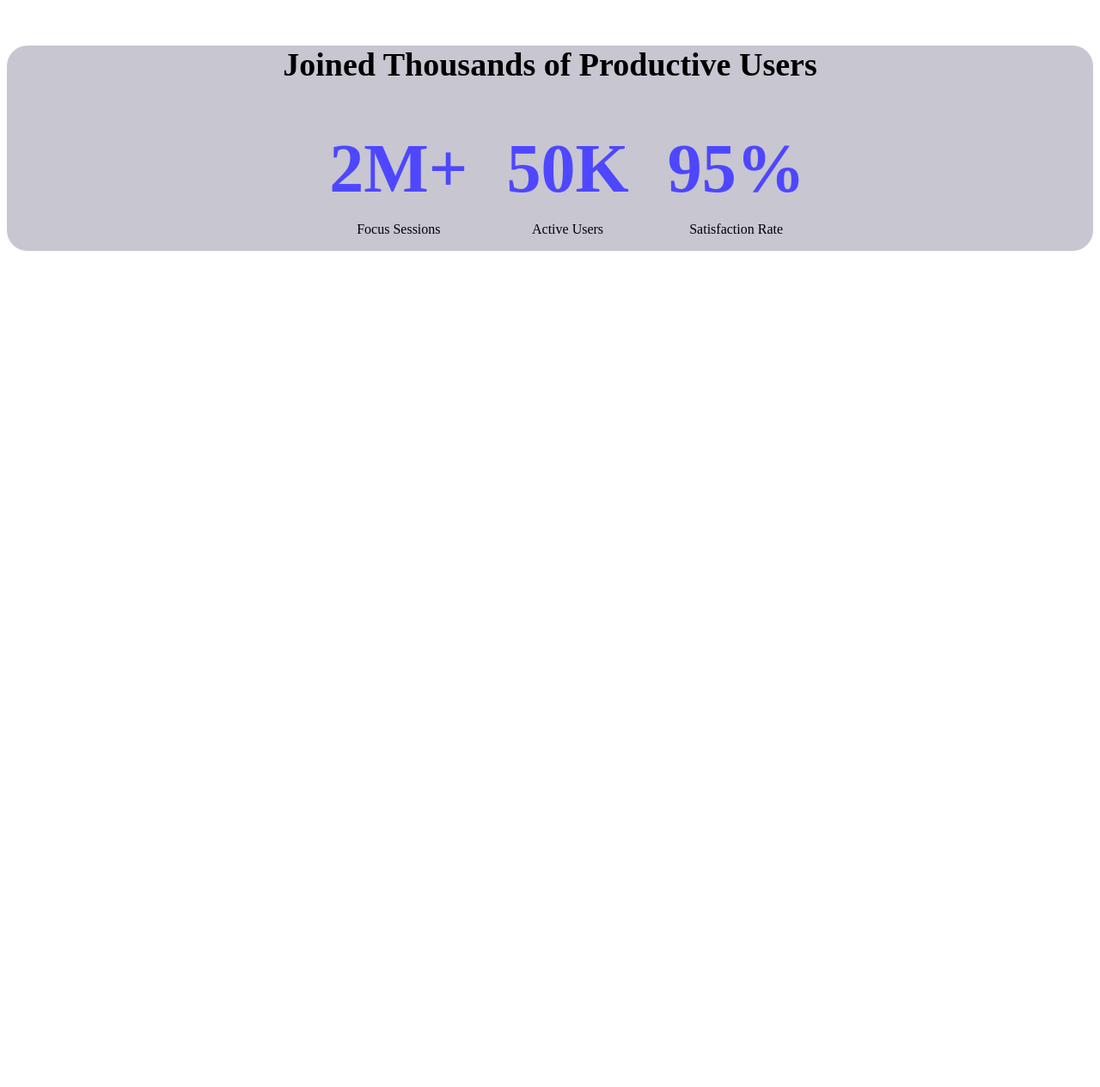
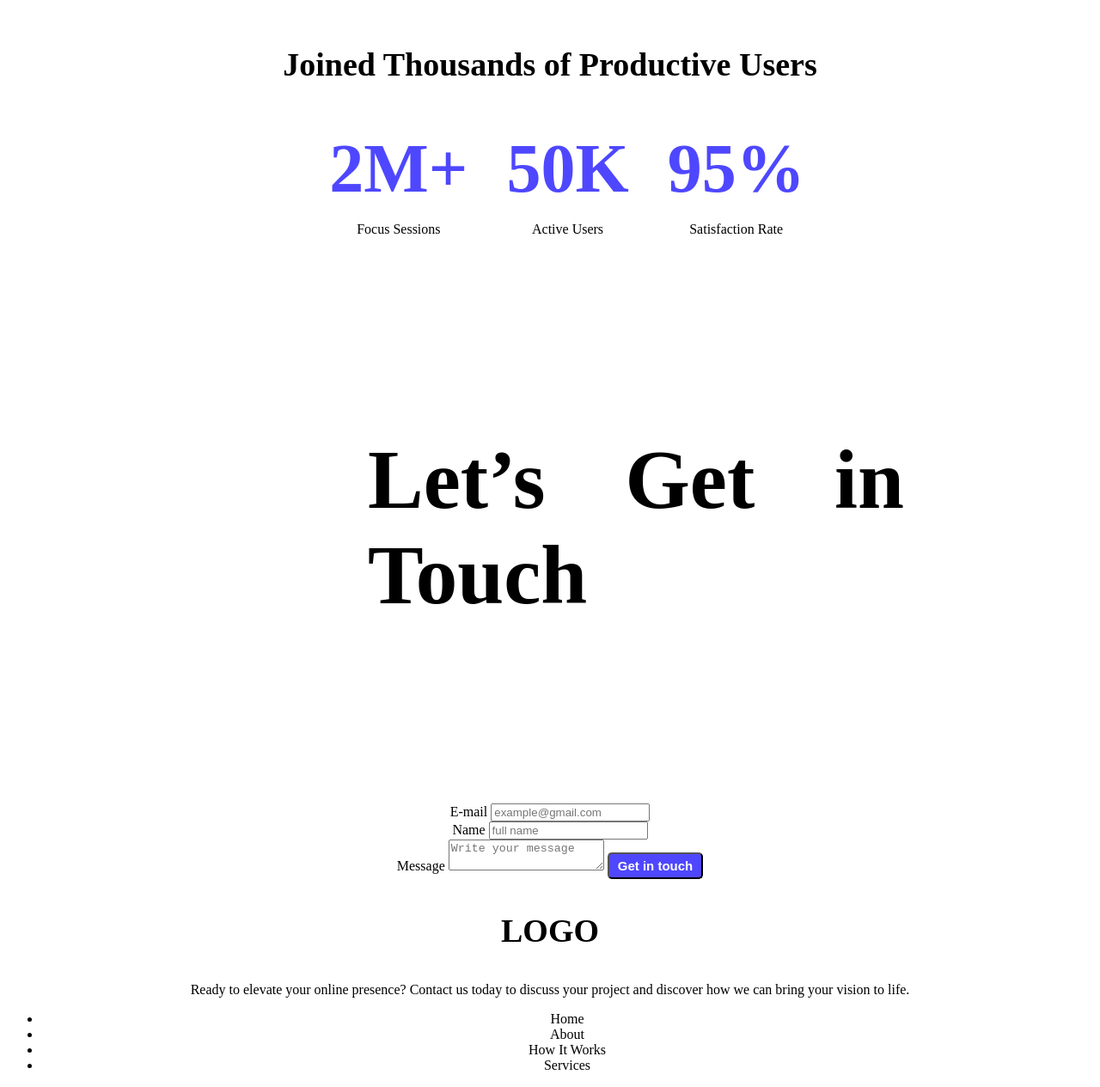
Before and after one commit to AKASH1405-MJOLNIR/Assignment-o1, a plain HTML site: page index.html in a window 1280 px wide. Shown: the part 1292-2557 px from the top of the page at 86% size. Before the commit the page ends 1592 px from the top, so only its background shows below. Drawn offline with Linux system fonts and the light colour scheme.

Commit message:
another part added

```diff
--- a/index.html
+++ b/index.html
@@ -45,24 +45,56 @@
                 <div class="list-items">
             <div class="list">
                 <ul>
-            <li>2M+</li>
+            <li class="li-container">2M+</li>
             <p>Focus Sessions</p>
             </ul>
         </div>
         <div class="list">
             <ul>
-            <li>50K</li>
+            <li class="li-container">50K</li>
             <p>Active Users</p>
             </ul>
         </div>
         <div class="list">
             <ul>
-            <li>95%</li>
+            <li class="li-container">95%</li>
             <p>Satisfaction Rate</p>
             </ul>
         </div>
             </div>
-        </section>
+
+
+            <div class="form-section">
+        <h2 class="final-head">Let’s Get in Touch</h2>
+    </div>
+            <div>
+                <form action="">
+        <label for="E-mail"> E-mail</label>
+        <input type="text" name="" id="" placeholder="example@gmail.com"><br>
+        <label for="Name"> Name</label>
+        <input type="text" name="" id="" placeholder="full name"><br>
+        <label for="message"> Message</label>
+        <textarea name="" id="" colspan="30" rowspan="20" placeholder="Write your message"></textarea>
+            <button class="btn-primary" >Get in touch</button>
+    </form>
+            </div>
+            <footer>
+        <div>
+            <h3 class="heading">LOGO</h3>
+            <p class="paragraph">Ready to elevate your online presence? Contact us today to discuss your project and discover how we can bring your vision to life.</p>
+            <div>
+                <ul>
+                    <li >Home</li>
+                    <li>About</li>
+                    <li>How It Works</li>
+                    <li>Services</li>
+                </ul>
+            </div>
+        </div>
+
+    </footer>
+
+
 
 </body>
 </html>
--- a/styles.css
+++ b/styles.css
@@ -74,7 +74,8 @@ nav{
   border-radius: 24px;
   border-style: hidden ;
   /* gap: 40px; */
-  background-color: #c7c6d1;
+  /* background-color: #c7c6d1; */
+  /* max-width: 500px; */
   background-position: center;
 }
 .heading{
@@ -90,7 +91,7 @@ nav{
     gap: 5px;
 
 }
-li{
+.li-container{
   list-style: none;
   text-align: center;
   font-size: 80px;
@@ -101,3 +102,24 @@ li p{
   font-size: 20px;
   font-style: #9e9999;
 }
+.form-section{
+  display: flex;
+  justify-content: space-between;
+  text-align: center;
+  padding: 130px 220px;
+    display: flex;
+}
+.final-head{
+    text-align: justify;
+    margin-left: 200px;
+    font-size: 97px;
+    font-weight: bold;
+}
+.reaction{
+    display: flex;|
+    justify-content: right;
+    margin-right: 200px;
+}
+.form-section{
+
+}
```
